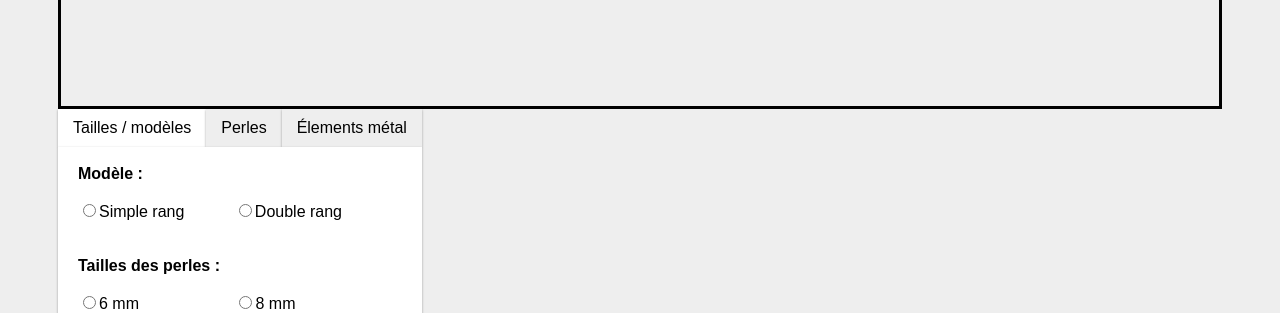
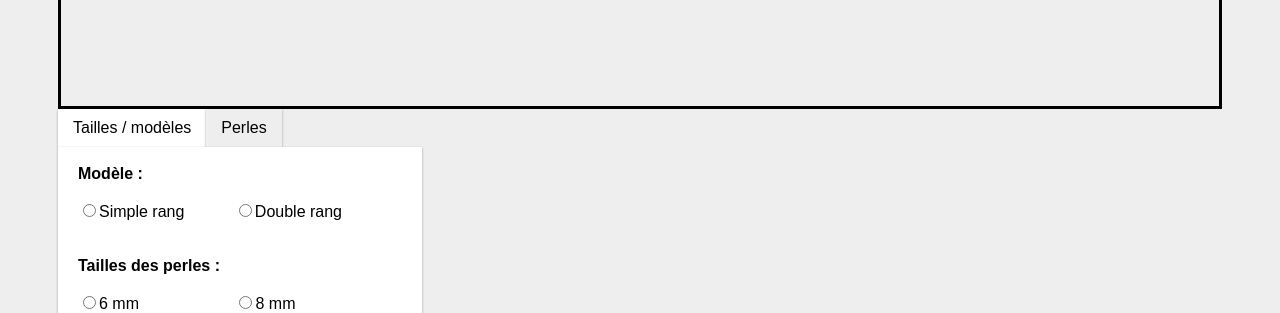
Before and after one commit to doums94/BAP_FlibustierParis, a PHP site: page / in a window 1280 px wide. Shown: the part 490-803 px from the top of the page. Run offline with PHP 8.4, Linux system fonts and the light colour scheme.

Commit message:
changement index

```diff
--- a/index.php
+++ b/index.php
@@ -21,7 +21,6 @@
     <ul class="tabs">
         <li class="active"><a href="#home">Tailles / modèles</a></li>
         <li><a href="#mentions">Perles</a></li>
-        <li><a href="#about">Élements métal</a></li>
     </ul>
     <div class="tabs-content">
         <div class="tab-content active" id="home">
@@ -82,7 +81,6 @@
                 </section>
             </div>
         </div>
-        <div class="tab-content" id="about">3333333333333333333333333333333333</div>
     </div>
 </div>
 
```
